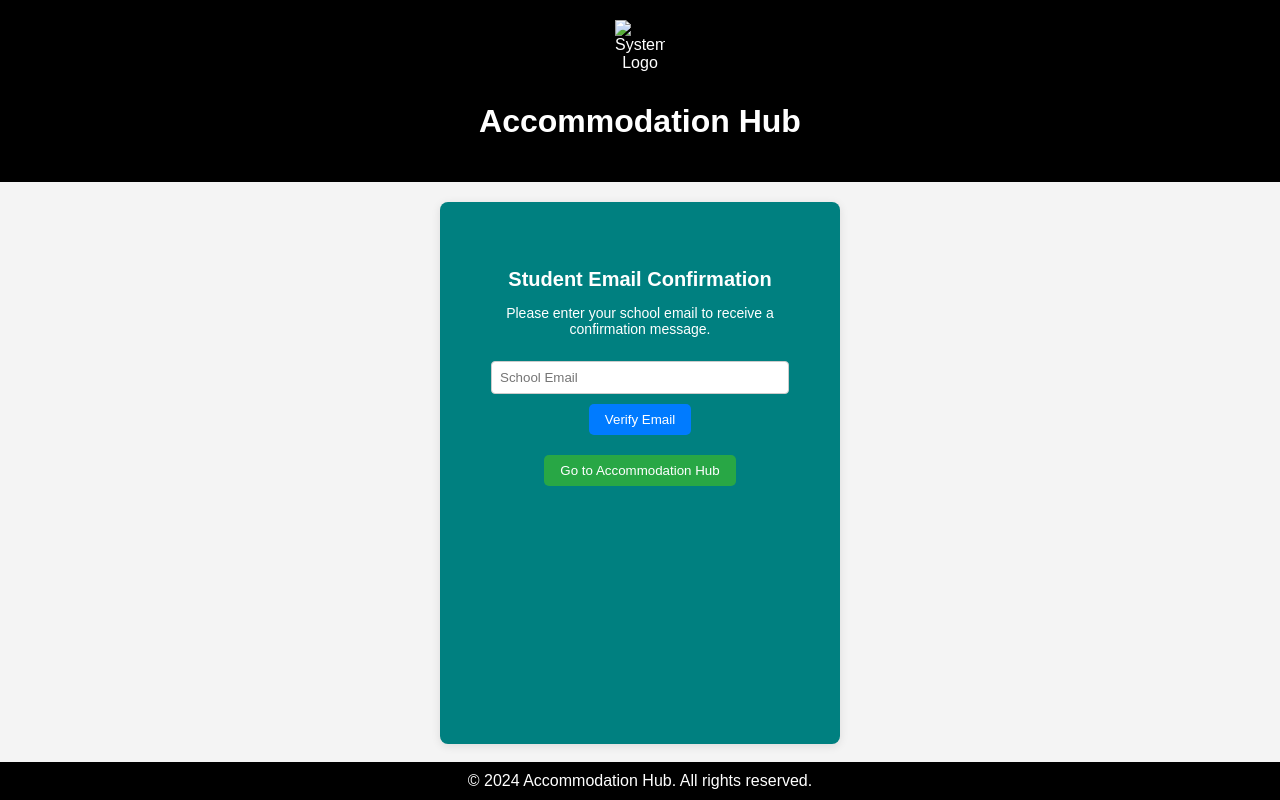
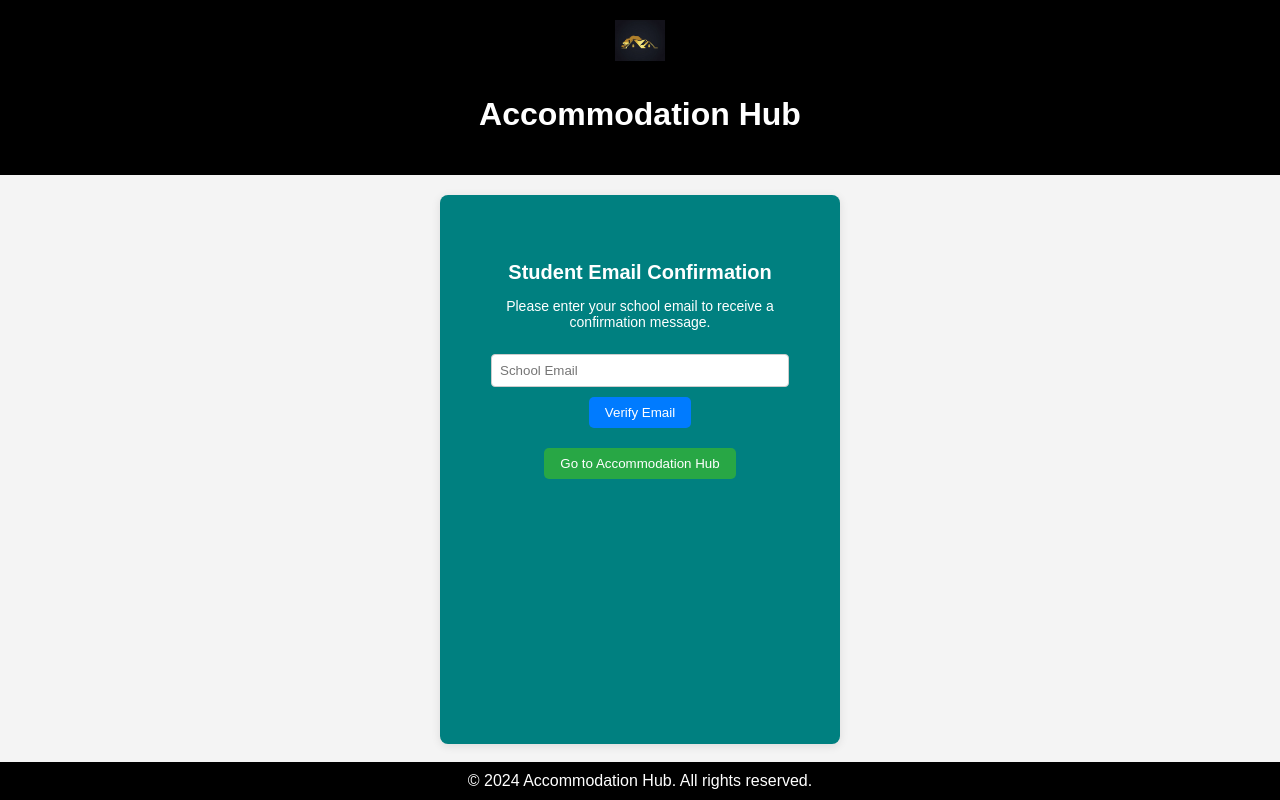
Before and after one commit to briankonji00/Accomadation_Hub-, a plain HTML site: page login_page.html in a window 1280 px wide. Drawn offline with Linux system fonts and the light colour scheme.

Commit message:
Update login_page.html

```diff
--- a/login_page.html
+++ b/login_page.html
@@ -118,7 +118,7 @@
 </head>
 <body>
     <div class="header">
-        <img src="logo.png" alt="System Logo" /> <!-- Replace with your logo file -->
+        <img src="https://raw.githubusercontent.com/briankonji00/Accomadation_Hub-/main/accomadation%20hub%20logo.png" /> <!-- Replace with your logo file -->
         <h1>Accommodation Hub</h1> <!-- Header Title -->
     </div>
 
```
